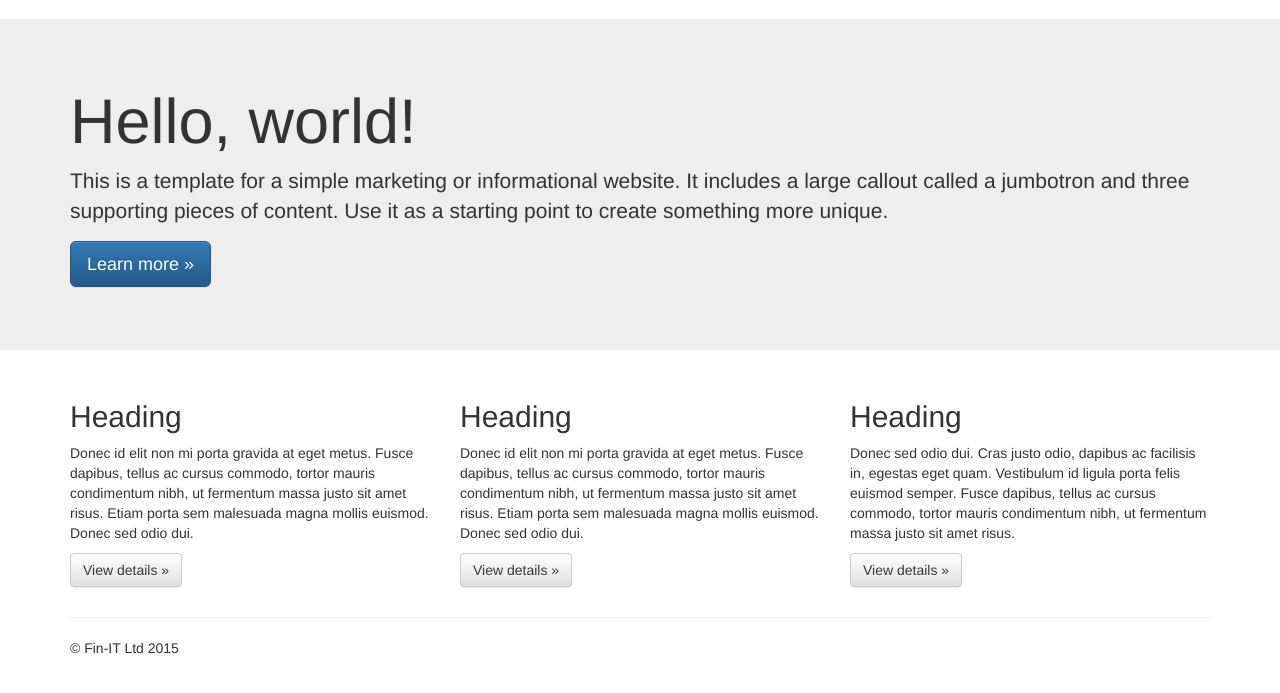
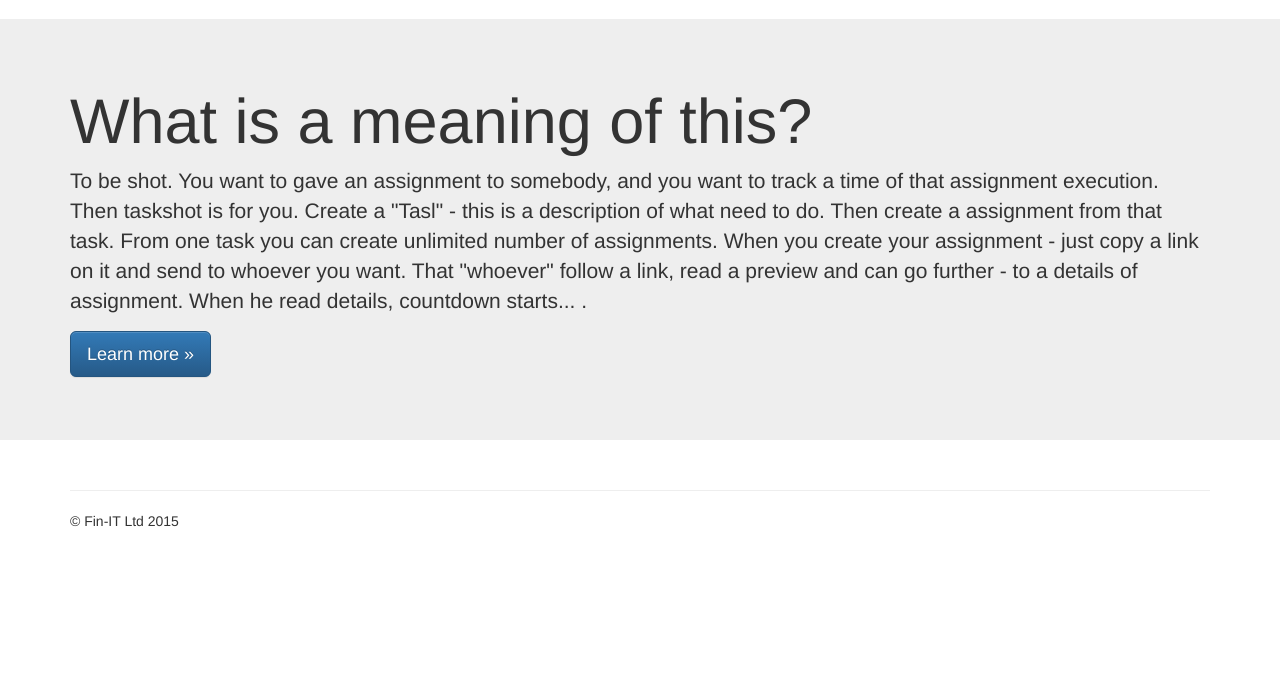
Before and after one commit to lorehov/taskshot, a Django app: page / in a window 1280 px wide. Shown: the part 51-744 px from the top of the page. Run offline with Django 3.2, Linux system fonts and the light colour scheme; some libraries are stand-ins or nearby versions.

Commit message:
descriptions were updated

```diff
--- a/templates/index.html
+++ b/templates/index.html
@@ -2,34 +2,15 @@
 
 {% block content %}
 
-    <!-- Main jumbotron for a primary marketing message or call to action -->
     <div class="jumbotron">
         <div class="container">
-            <h1>Hello, world!</h1>
-            <p>This is a template for a simple marketing or informational website. It includes a large callout called a jumbotron and three supporting pieces of content. Use it as a starting point to create something more unique.</p>
+            <h1>What is a meaning of this?</h1>
+            <p>To be shot. You want to gave an assignment to somebody, and you want to track a time of that assignment execution.
+            Then taskshot is for you. Create a "Tasl" - this is a description of what need to do. Then create a assignment from that task.
+            From one task you can create unlimited number of assignments. When you create your assignment - just copy a link on it and send to whoever you want.
+            That "whoever" follow a link, read a preview and can go further - to a details of assignment. When he read details, countdown starts... .</p>
             <p><a class="btn btn-primary btn-lg" href="#" role="button">Learn more &raquo;</a></p>
         </div>
     </div>
 
-    <div class="container">
-            <!-- Example row of columns -->
-        <div class="row">
-            <div class="col-md-4">
-                <h2>Heading</h2>
-                <p>Donec id elit non mi porta gravida at eget metus. Fusce dapibus, tellus ac cursus commodo, tortor mauris condimentum nibh, ut fermentum massa justo sit amet risus. Etiam porta sem malesuada magna mollis euismod. Donec sed odio dui. </p>
-                <p><a class="btn btn-default" href="#" role="button">View details &raquo;</a></p>
-            </div>
-            <div class="col-md-4">
-                <h2>Heading</h2>
-                <p>Donec id elit non mi porta gravida at eget metus. Fusce dapibus, tellus ac cursus commodo, tortor mauris condimentum nibh, ut fermentum massa justo sit amet risus. Etiam porta sem malesuada magna mollis euismod. Donec sed odio dui. </p>
-                <p><a class="btn btn-default" href="#" role="button">View details &raquo;</a></p>
-            </div>
-            <div class="col-md-4">
-                <h2>Heading</h2>
-                <p>Donec sed odio dui. Cras justo odio, dapibus ac facilisis in, egestas eget quam. Vestibulum id ligula porta felis euismod semper. Fusce dapibus, tellus ac cursus commodo, tortor mauris condimentum nibh, ut fermentum massa justo sit amet risus.</p>
-                <p><a class="btn btn-default" href="#" role="button">View details &raquo;</a></p>
-            </div>
-        </div>
-    </div> <!-- /container -->
-
 {% endblock %}
--- a/templates/registration/logged_out.html
+++ b/templates/registration/logged_out.html
@@ -1,5 +1,7 @@
 {% extends "_base.html" %}
 {% load bootstrap %}
+
+{% block title %}Taskshot: you logged out{% endblock %}
 
 {% block content %}
     <div class="container">
--- a/templates/registration/login.html
+++ b/templates/registration/login.html
@@ -1,5 +1,7 @@
 {% extends "_base.html" %}
 {% load bootstrap %}
+
+{% block title %}Taskshot: login.{% endblock %}
 
 {% block content %}
     <div class="container">
--- a/templates/tasks/assignment_confirm_delete.html
+++ b/templates/tasks/assignment_confirm_delete.html
@@ -1,4 +1,6 @@
 {% extends "_base.html" %}
+
+{% block title %}Taskshot: confirm assignment deletion.{% endblock %}
 
 {% block content %}
     <div id="content-container" class="container p-none">
--- a/templates/tasks/assignment_form.html
+++ b/templates/tasks/assignment_form.html
@@ -1,5 +1,7 @@
 {% extends '_base.html' %}
 {% load bootstrap %}
+
+{% block title %}Taskshot: assignment create/update.{% endblock %}
 
 {% block content %}
     <div class="container">
--- a/templates/tasks/assignment_list.html
+++ b/templates/tasks/assignment_list.html
@@ -1,4 +1,6 @@
 {% extends "_base.html" %}
+
+{% block title %}Taskshot: assignments list.{% endblock %}
 
 {% block content %}
   <div class="container">
--- a/templates/tasks/task_confirm_delete.html
+++ b/templates/tasks/task_confirm_delete.html
@@ -1,4 +1,6 @@
 {% extends "_base.html" %}
+
+{% block title %}Taskshot: confirm task deletion.{% endblock %}
 
 {% block content %}
     <div id="content-container" class="container p-none">
--- a/templates/tasks/task_form.html
+++ b/templates/tasks/task_form.html
@@ -1,5 +1,7 @@
 {% extends '_base.html' %}
 {% load bootstrap %}
+
+{% block title %}Taskshot: create/update task.{% endblock %}
 
 {% block content %}
     <div class="container">
--- a/templates/tasks/task_list.html
+++ b/templates/tasks/task_list.html
@@ -1,4 +1,6 @@
 {% extends "_base.html" %}
+
+{% block title %}Taskshot: your tasks.{% endblock %}
 
 {% block content %}
   <div class="container">
```
Also changed, not shown: templates/tasks/assignment_details.html (+12 -4 lines), templates/tasks/assignment_preview.html (+9 -4 lines).
